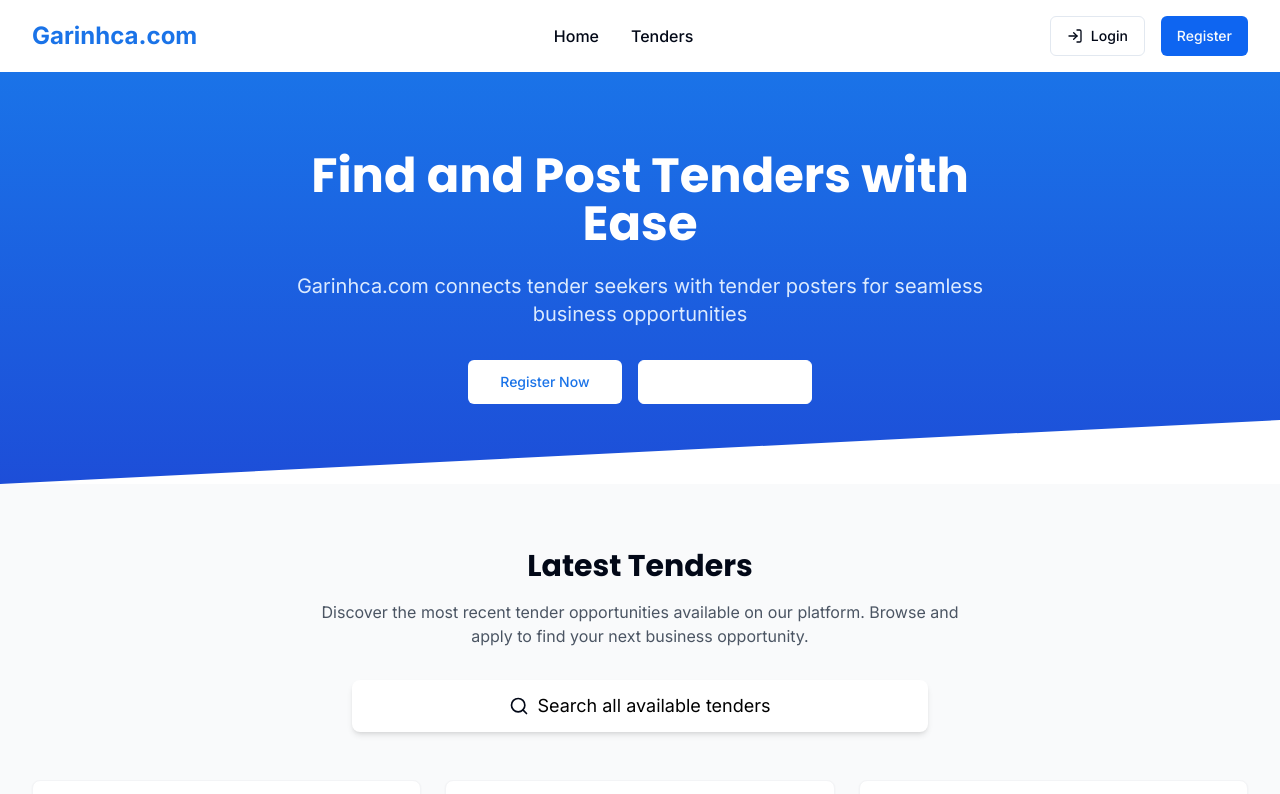
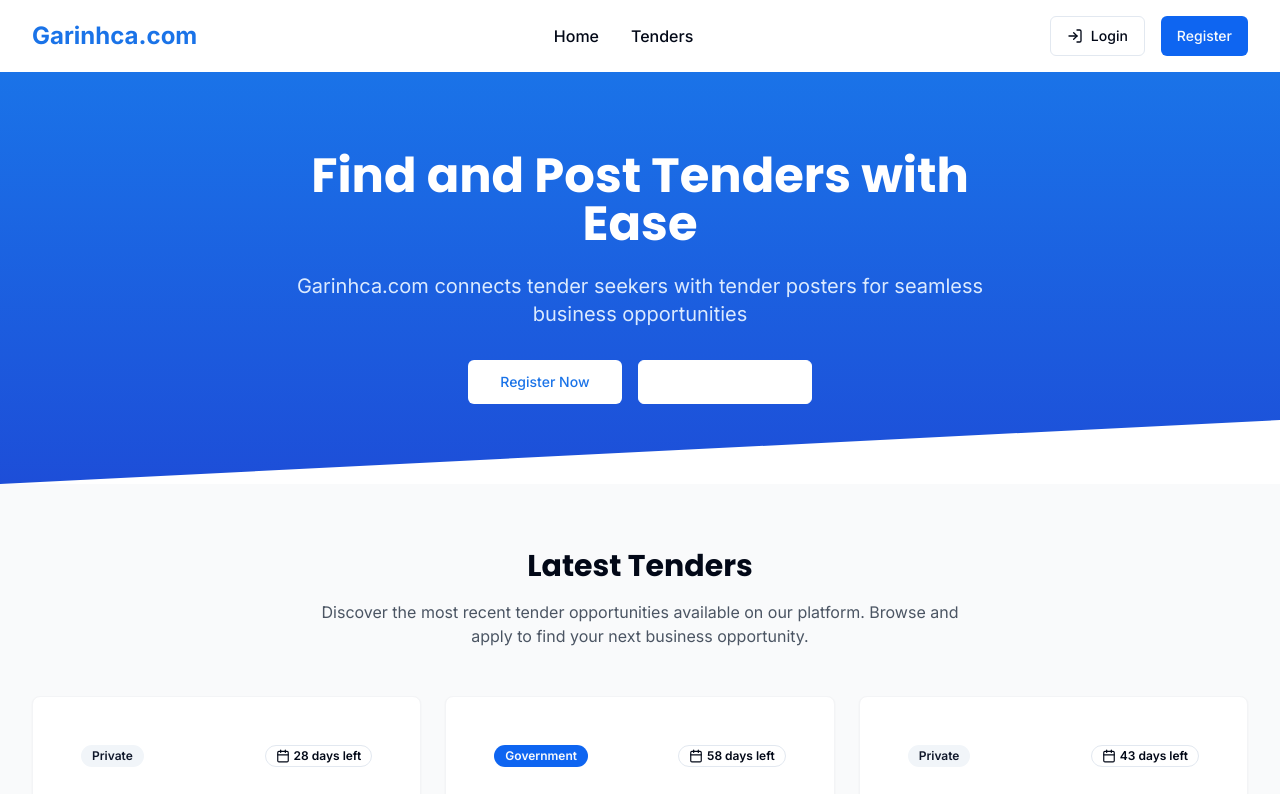
Before and after one commit to Prasannagirioffical/garinhca-tender-hub, a React (Vite) app: page / in a window 1280 px wide. Shown: the top 794 px of the page. Built offline with nearby package versions, Linux system fonts and the light colour scheme.

Commit message:
Remove browse tenders button
Remove the "View All Tenders" button from the homepage.

```diff
--- a/src/components/home/TenderList.tsx
+++ b/src/components/home/TenderList.tsx
@@ -3,7 +3,6 @@ import { useTender } from '@/contexts/TenderContext';
 import TenderCard from '@/components/tenders/TenderCard';
 import { Button } from '@/components/ui/button';
 import { Link } from 'react-router-dom';
-import { Search } from 'lucide-react';
 
 const TenderList = () => {
   const { tenders } = useTender();
@@ -27,13 +26,6 @@ const TenderList = () => {
           <p className="text-gray-600 max-w-2xl mx-auto">
             Discover the most recent tender opportunities available on our platform. Browse and apply to find your next business opportunity.
           </p>
-
-          <div className="mt-8 max-w-xl mx-auto">
-            <Link to="/tenders" className="flex items-center justify-center gap-2 bg-white py-3 px-4 rounded-lg shadow-md hover:shadow-lg transition-all">
-              <Search size={20} />
-              <span className="text-lg text-black">Search all available tenders</span>
-            </Link>
-          </div>
         </div>
 
         {recentTenders.length > 0 ? (
```
